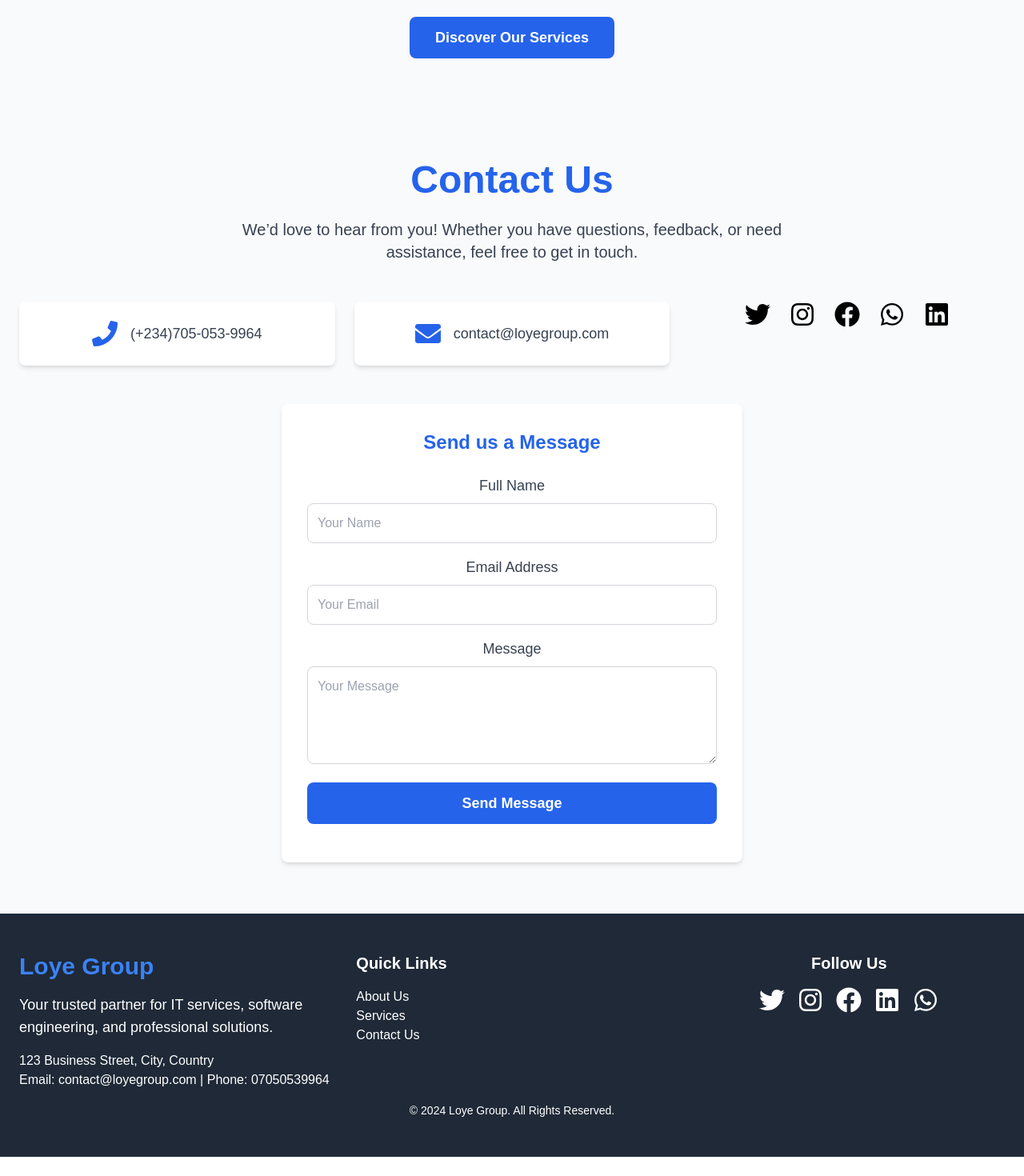
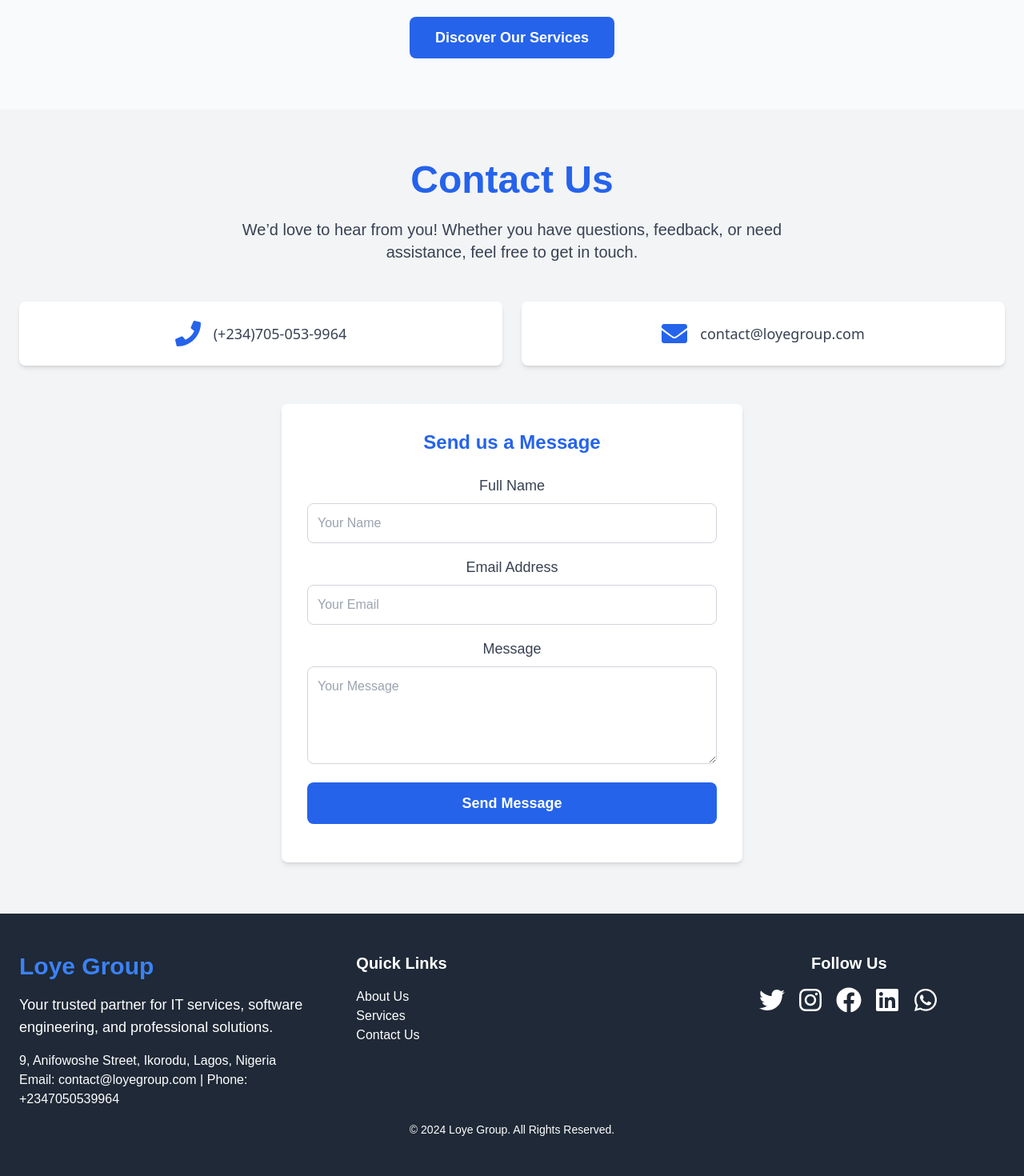
Before and after one commit to Moyos0reoluwa/LoyeGroup, a Next.js app: page / in a window 1280 px wide. Shown: the part 3187-4657 px from the top of the page at 80% size. Before the commit the page ends 4633 px from the top, so only its background shows below. Built offline with nearby package versions, Linux system fonts and the light colour scheme.

Commit message:
footer and contact sections

```diff
--- a/app/components/contact.js
+++ b/app/components/contact.js
@@ -39,7 +39,7 @@ export default function Contact() {
   };
 
   return (
-    <section className="bg-gray-50 py-16" id="contact">
+    <section className="bg-gray-100 py-16" id="contact">
       <div className="container mx-auto text-center px-6">
         {/* Header Section */}
         <h2 className="text-3xl sm:text-4xl lg:text-5xl font-bold mb-6 text-blue-600">
@@ -50,36 +50,17 @@ export default function Contact() {
         </p>
 
         {/* Contact Information */}
-        <div className="grid grid-cols-1 sm:grid-cols-2 lg:grid-cols-3 gap-6 mb-12">
+        <div className="grid grid-cols-1 sm:grid-cols-2 lg:grid-cols-2 gap-6 mb-12">
           {/* Phone */}
           <div className="flex items-center justify-center bg-white p-6 shadow-md rounded-lg">
             <FaPhone className="w-6 h-6 sm:w-8 sm:h-8 text-blue-600 mr-4" />
-            <span className="text-sm sm:text-base lg:text-lg text-gray-700">(+234)705-053-9964</span>
+            <span className="text-sm sm:text-base lg:text-lg text-gray-700 font-sans">(+234)705-053-9964</span>
           </div>
 
           {/* Email */}
           <div className="flex items-center justify-center bg-white p-6 shadow-md rounded-lg">
             <FaEnvelope className="w-6 h-6 sm:w-8 sm:h-8 text-blue-600 mr-4" />
-            <span className="text-sm sm:text-base lg:text-lg text-gray-700">contact@loyegroup.com</span>
-          </div>
-
-          {/* Social Media */}
-          <div className="flex justify-center space-x-4 sm:space-x-6">
-            <a href="https://twitter.com/loyegroup" target="_blank" rel="noopener noreferrer">
-              <FaTwitter className="w-6 h-6 sm:w-8 sm:h-8 text-black hover:text-blue-700" />
-            </a>
-            <a href="https://www.instagram.com/loyegroup" target="_blank" rel="noopener noreferrer">
-              <FaInstagram className="w-6 h-6 sm:w-8 sm:h-8 text-black hover:text-red-400" />
-            </a>
-            <a href="https://www.facebook.com/loyegroup" target="_blank" rel="noopener noreferrer">
-              <FaFacebook className="w-6 h-6 sm:w-8 sm:h-8 text-black hover:text-blue-700" />
-            </a>
-            <a href="https://wa.me/07050539964" target="_blank" rel="noopener noreferrer">
-              <FaWhatsapp className="w-6 h-6 sm:w-8 sm:h-8 text-black hover:text-green-600" />
-            </a>
-            <a href="https://www.linkedin.com/company/loyegroup" target="_blank" rel="noopener noreferrer">
-              <FaLinkedin className="w-6 h-6 sm:w-8 sm:h-8 text-black hover:text-blue-700" />
-            </a>
+            <span className="text-sm sm:text-base lg:text-lg text-gray-700 font-sans">contact@loyegroup.com</span>
           </div>
         </div>
 
--- a/app/components/footer.js
+++ b/app/components/footer.js
@@ -22,10 +22,10 @@ import {
                 professional solutions.
               </p>
               <p className="text-sm sm:text-base text-center md:text-left">
-                123 Business Street, City, Country
+                9, Anifowoshe Street, Ikorodu, Lagos, Nigeria
               </p>
               <p className="text-sm sm:text-base text-center md:text-left">
-                Email: contact@loyegroup.com | Phone: 07050539964
+                Email: contact@loyegroup.com | Phone: +2347050539964
               </p>
             </div>
 
```
